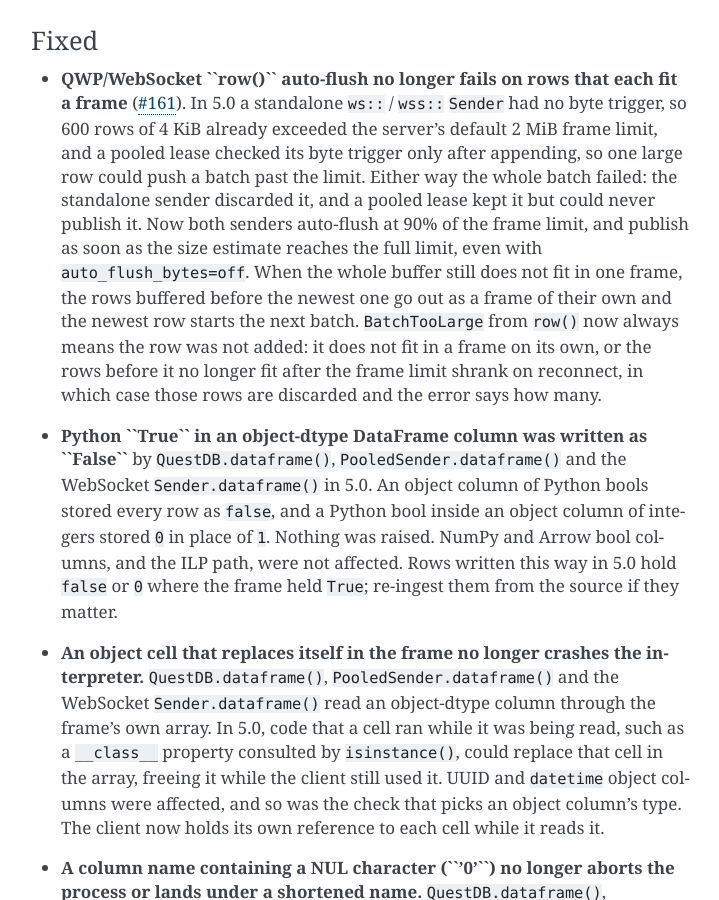
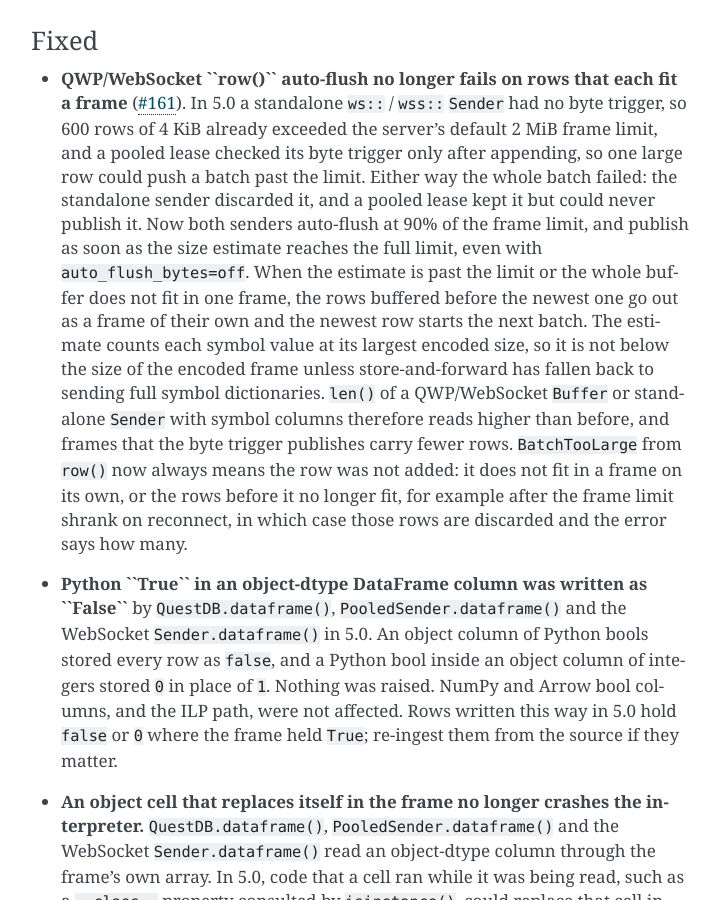
Before and after one commit to questdb/py-questdb-client, a Sphinx documentation site: the page built from docs/changelog.rst, in a window 1280 px wide and 900 px high, scrolled down 8388 px. Shown: the whole window, without its empty margins (389-1108 px from the left). Built offline with Sphinx 7.4.7, drawn with Linux system fonts in a browser that asks for light colours.

Commit message:
Stop discarding rows over a low symbol estimate
QWP/WebSocket row() auto-flush discarded every buffered row when symbol
columns made the size estimate undercount the frame: the rows before
the newest one still exceeded the frame cap. The submodule now counts
each symbol at its widest encoding, so the estimate is not below the
encoded frame.

Bump c-questdb-client to that change. The discard message, docstrings,
docs and CHANGELOG no longer give a low estimate as a cause. New
standalone and pooled tests write rows with a 500-value symbol column,
with auto_flush_bytes=off and after 16,500 earlier symbols, and check
that every row arrives in order. The test frame decoder now reads
SYMBOL columns.

Co-Authored-By: Claude Opus 5.5 <noreply@anthropic.com>

```diff
--- a/CHANGELOG.rst
+++ b/CHANGELOG.rst
@@ -378,13 +378,19 @@ Fixed
   failed: the standalone sender discarded it, and a pooled lease kept it
   but could never publish it. Now both senders auto-flush at 90% of the
   frame limit, and publish as soon as the size estimate reaches the full
-  limit, even with ``auto_flush_bytes=off``. When the whole buffer still
-  does not fit in one frame, the rows buffered before the newest one go out
-  as a frame of their own and the newest row starts the next batch.
-  ``BatchTooLarge`` from ``row()`` now always means the row was not added:
-  it does not fit in a frame on its own, or the rows before it no longer fit
-  after the frame limit shrank on reconnect, in which case those rows are
-  discarded and the error says how many.
+  limit, even with ``auto_flush_bytes=off``. When the estimate is past the
+  limit or the whole buffer does not fit in one frame, the rows buffered
+  before the newest one go out as a frame of their own and the newest row
+  starts the next batch. The estimate counts each symbol value at its
+  largest encoded size, so it is not below the size of the encoded frame
+  unless store-and-forward has fallen back to sending full symbol
+  dictionaries. ``len()`` of a QWP/WebSocket ``Buffer`` or standalone
+  ``Sender`` with symbol columns therefore reads higher than before, and
+  frames that the byte trigger publishes carry fewer rows.
+  ``BatchTooLarge`` from ``row()`` now always means the row was
+  not added: it does not fit in a frame on its own, or the rows before it
+  no longer fit, for example after the frame limit shrank on reconnect, in
+  which case those rows are discarded and the error says how many.
 
 - **Python ``True`` in an object-dtype DataFrame column was written as
   ``False``** by ``QuestDB.dataframe()``, ``PooledSender.dataframe()`` and
--- a/docs/sender.rst
+++ b/docs/sender.rst
@@ -537,15 +537,18 @@ Their defaults reflect the different protocols:
   its estimated encoded size reaches 90% of the current frame limit. Before a
   server limit is known, it uses the lower of 8 MiB and 90% of the local queue
   limit. Explicit byte thresholds above that 90% limit are clamped. The
-  estimate is a batching heuristic; the exact encoded size is checked when
-  publishing, particularly for symbol dictionaries.
+  estimate counts each symbol value at its largest encoded size, so it is
+  not below the size of the encoded frame, unless store-and-forward has
+  fallen back to sending full symbol dictionaries. The exact encoded size is
+  still checked when publishing.
 
 Over QWP/WebSocket the frame limit is the smallest of ``max_buf_size``, the
 server's advertised limit and the store-and-forward segment payload capacity.
 Every auto-flushed frame fits it. A buffer whose estimate reaches the full
-limit is published even with ``auto_flush_bytes=off``, and when the whole
-buffer does not fit in one frame, the rows buffered before the newest one go
-out as a frame of their own and the newest row starts the next batch.
+limit is published even with ``auto_flush_bytes=off``, and when its estimate
+is past the limit or the whole buffer does not fit in one frame, the rows
+buffered before the newest one go out as a frame of their own and the newest
+row starts the next batch.
 
 Auto-flushing is triggered when:
 
@@ -574,9 +577,11 @@ auto-publishing propagate from ``PooledSender.row()``.
 On both QWP/WebSocket senders, ``BatchTooLarge`` from ``row()`` means the row
 was not added. Either it does not fit in a frame on its own, or the rows
 buffered before it do not fit even without it, which can happen when the frame
-limit shrinks on reconnect; those rows are then discarded, and the error says
-how many. Any other auto-publish error leaves every row buffered on a pooled
-sender, and clears the buffer on a standalone one, as its ``flush()`` does.
+limit shrinks, for example on reconnect or when a lazily connected sender
+first learns the server's limit; those rows are then discarded, and the error
+says how many. Any other auto-publish error leaves every row buffered on a
+pooled sender, and clears the buffer on a standalone one, as its ``flush()``
+does.
 
 If every explicit
 ``flush_and_get_fsn()`` must return the receipt for one complete application
```
Also changed, not shown: 4 other files.
